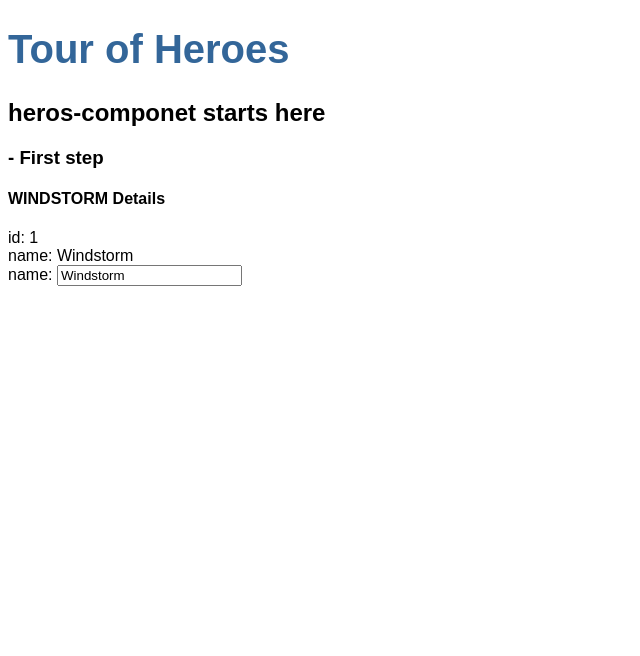
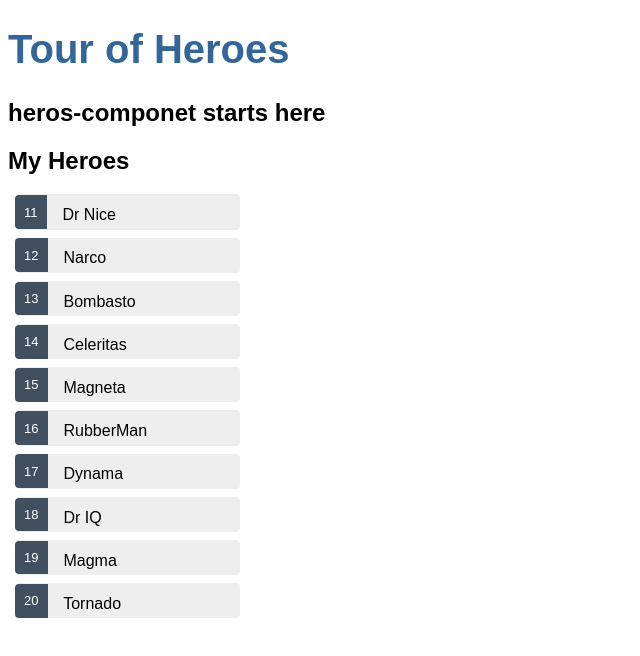
Before and after one commit to MartinaRia/angular-testing, an Angular app in the folder angular-tour-of-heroes/: page / in a window 1280 px wide. Shown: the top 656 px of the page, without its empty margins (0-640 px from the left). Built offline with nearby package versions, Linux system fonts and the light colour scheme.

Commit message:
Start of step2

```diff
--- a/angular-tour-of-heroes/src/app/heroes/heroes.component.html
+++ b/angular-tour-of-heroes/src/app/heroes/heroes.component.html
@@ -1,6 +1,6 @@
 <!-- <p>heroes works!</p> -->
 <h2>heros-componet starts here</h2>
-
+<!--
 <h3>- First step</h3>
 <h4>{{hero.name | uppercase}} Details</h4>
 <div><span>id: </span>{{hero.id}}</div>
@@ -10,11 +10,11 @@
     <input [(ngModel)]="hero.name" placeholder="name of the hero"/>
   </label>
 </div>
+ -->
 
-
-<!-- <h2>My Heroes</h2>
+<h2>My Heroes</h2>
 <ul class="heroes">
   <li *ngFor="let hero of heroes">
     <span class="badge">{{hero.id}}</span> {{hero.name}}
   </li>
-</ul> -->
+</ul>
--- a/angular-tour-of-heroes/src/app/heroes/heroes.component.ts
+++ b/angular-tour-of-heroes/src/app/heroes/heroes.component.ts
@@ -10,24 +10,22 @@ import { HEROES } from '../mock-heroes'; // sostituisce temporaneamente un datab
 })
 
 // first implementation
-export class HeroesComponent implements OnInit {
-
-  hero: Hero = {
-    id: 1,
-    name: 'Windstorm'
-  }
-
-  constructor() { }
-
-  ngOnInit() { }
-
-}
-
 // export class HeroesComponent implements OnInit {
 //
-//   heroes = HEROES;
+//   hero: Hero = {
+//     id: 1,
+//     name: 'Windstorm'
+//   }
 //
 //   constructor() { }
 //
 //   ngOnInit() { }
+//
 // }
+
+export class HeroesComponent implements OnInit {
+
+  heroes = HEROES;
+
+  ngOnInit() { }
+}
```
